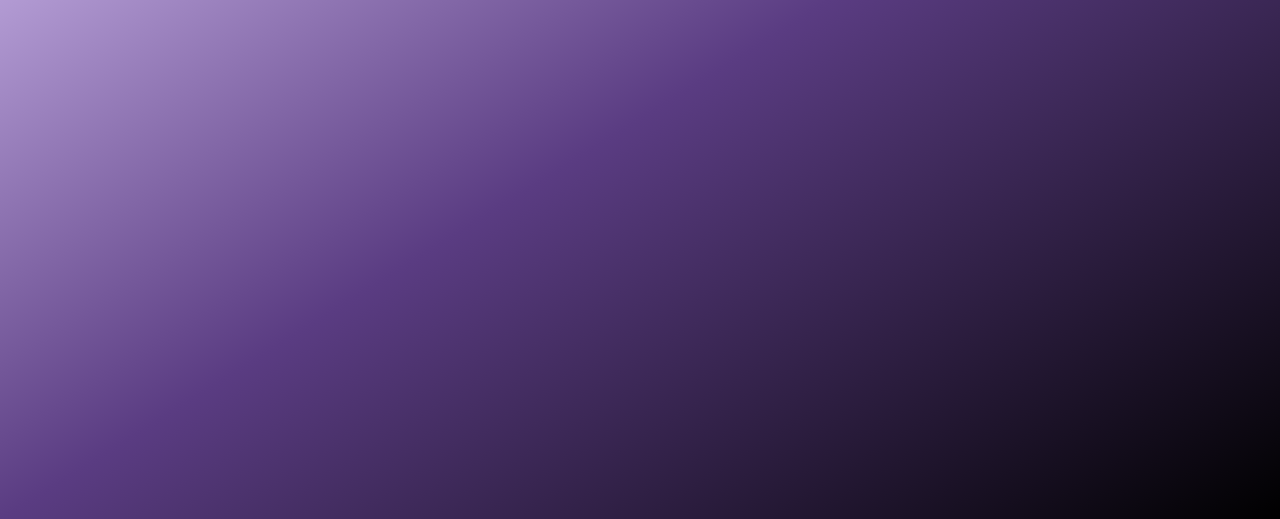
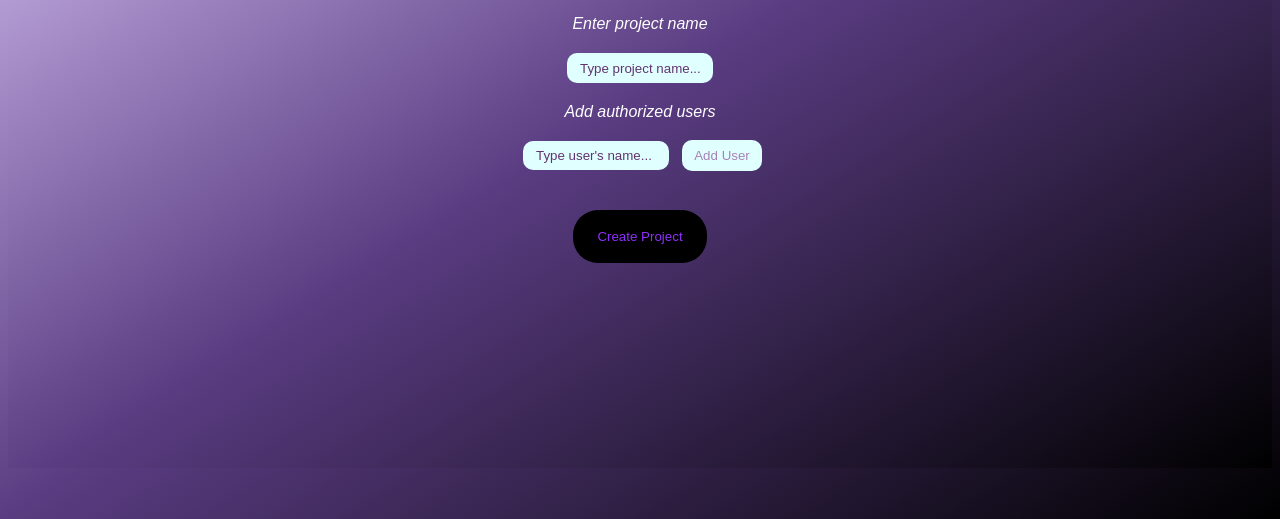
Before and after one commit to Umar54324/461L-CourseProject, a React app in the folder desk-up/: page /create-project in a window 1280 px wide. Shown: the part 281-800 px from the top of the page. Built offline with nearby package versions, Linux system fonts and the light colour scheme.

Commit message:
Random commit before pulling from latest

```diff
--- a/desk-up/src/index.js
+++ b/desk-up/src/index.js
@@ -8,6 +8,7 @@ import "./pages/sign-up/sign-up.css";
 import {  Link } from "react-router-dom";
 import Navbar from "./navbar/navbar";
 import Login from "./pages/login/login";
+import CreateProject from "./pages/create-project/create-project.js";
 import {
   BrowserRouter,
   Routes,
@@ -33,6 +34,7 @@ class App extends React.Component {
               <Route path="login" element={<Login />} />
               <Route path="projects" element={<Projects />} />
               <Route path="sign-up" element={<Signup />} />
+              <Route path="create-project" element={<CreateProject />} />
             </Routes>
           </BrowserRouter>
         </div>
--- a/desk-up/src/navbar/navbar.js
+++ b/desk-up/src/navbar/navbar.js
@@ -19,10 +19,10 @@ function Navbar() {
                 <Link to="/decoration" className="nav">Decoration</Link>
             </div>
             <div>
-                <Link to="/my-projects" className="nav">My Projects</Link>
+                <Link to="/projects" className="nav">My Projects</Link>
             </div>
             <div>
-                <Link to="/createproject" className="nav">Create Project</Link>
+                <Link to="/create-project" className="nav">Create Project</Link>
             </div>
         </div>
     );
--- a/desk-up/src/pages/create-project/create-project.css
+++ b/desk-up/src/pages/create-project/create-project.css
@@ -0,0 +1,70 @@
+html {
+    height: 100%;
+}
+
+body {
+    align-items: center;
+    justify-content: center;
+    background-image: linear-gradient(328deg, rgba(0,0,0,1) 0%, rgba(90,60,130,1) 50%, rgba(226,206,255,1) 100%);
+    color: white;
+    font-family: Arial, Helvetica, sans-serif;
+}
+
+h1 {
+    margin-bottom: 30px;
+}
+
+p {
+    margin: 10px;
+    font-style: italic;
+}
+
+.create-proj {
+    text-align: center;
+    padding: 200px 0;
+}
+
+.addUser {
+    background-color: lightcyan;
+    border-radius: 10px;
+    border: none;
+    color: #a882b5;
+    width: 6em;
+    height: 2.3em;
+    font-family: Arial, Helvetica, sans-serif;
+    margin-left: 3px;
+}
+
+.create {
+    background-color: black;
+    border-radius: 25px;
+    border: none;
+    color: rgb(142, 47, 252);
+    width: 10em;
+    height: 4em;
+    font-family: Arial, Helvetica, sans-serif;
+    margin-top: 30px;
+}
+
+.create:hover {
+    border: 0px solid transparent;
+    background-color: rgb(126, 32, 235);
+    color: rgb(255, 255, 255);
+    transition: 0.2s;
+}
+
+input {
+    border: none;
+    border-radius: 10px;
+    background: lightcyan;
+    color:rgb(99, 52, 110);
+    width: 9em;
+    height: 0.25em;
+    font-family: Arial, Helvetica, sans-serif;
+    padding: 13px;
+    margin: 10px;
+}
+
+input::placeholder {
+    color:rgb(99, 52, 110);
+}
--- a/desk-up/src/pages/create-project/create-project.js
+++ b/desk-up/src/pages/create-project/create-project.js
@@ -0,0 +1,67 @@
+import React from "react";
+import ReactDOM from "react-dom/client";
+import "./create-project.css";
+
+
+
+class CreateProject extends React.Component {
+    constructor(props) {
+        super(props);
+        this.state = {
+            projectName: "null",
+            authorizedUsers: []
+        };
+    }
+
+    handleName = (event) => {
+        event.preventDefault();
+
+        this.setState({projectName: event.target.value});
+    }
+
+    handleAddUser = (event) => {
+        event.preventDefault();
+
+        const newAuthUsers = this.state.authorizedUsers.slice();    // create a copy array
+        newAuthUsers.push(event.target.value);
+        this.setState({authorizedUsers: newAuthUsers});
+    }
+
+    handleCreate = (event) => {
+        event.preventDefault();
+
+        window.location.assign("/my-projects");
+    }
+
+    render() {
+        return (
+            <div className="create-proj">
+                <h1>Create Project</h1>
+                <form action="">
+                    <div>
+                        <p>Enter project name</p>
+                        <input
+                            type="text"
+                            onChange={this.handleName}
+                            placeholder="Type project name..."
+                        />
+                    </div>
+                    <div>
+                        <p>Add authorized users</p>
+                        <input
+                            type="text"
+                            onChange={this.handleAddUser}
+                            placeholder="Type user's name..."
+                        />
+                        <button className="addUser" onClick={this.handleAddUser}>Add User</button>
+                    </div>
+                    <button className="create" onClick={this.handleCreate}>Create Project</button>
+                </form>
+            </div>
+        );
+    }
+}
+
+// ===================================================================================================================================================
+
+export default CreateProject;
--- a/desk-up/src/pages/my-projects/my-projects.js
+++ b/desk-up/src/pages/my-projects/my-projects.js
@@ -197,18 +197,6 @@ class Projects extends React.Component {
   }
 }
 
-class App extends React.Component {
-  render() {
-    return (
-      <div>
-        <div className="project-panel">
-          <Projects />
-        </div>
-      </div>
-    );
-  }
-}
-
 // ===================================================================================================================================================
 
 export default Projects;
```
Also changed, not shown: desk-up/build/asset-manifest.json, desk-up/build/index.html, desk-up/build/static/js/main.d8f72322.js.LICENSE.txt (renamed from desk-up/build/static/js/main.7759859d.js.LICENSE.txt), 8 other files.
